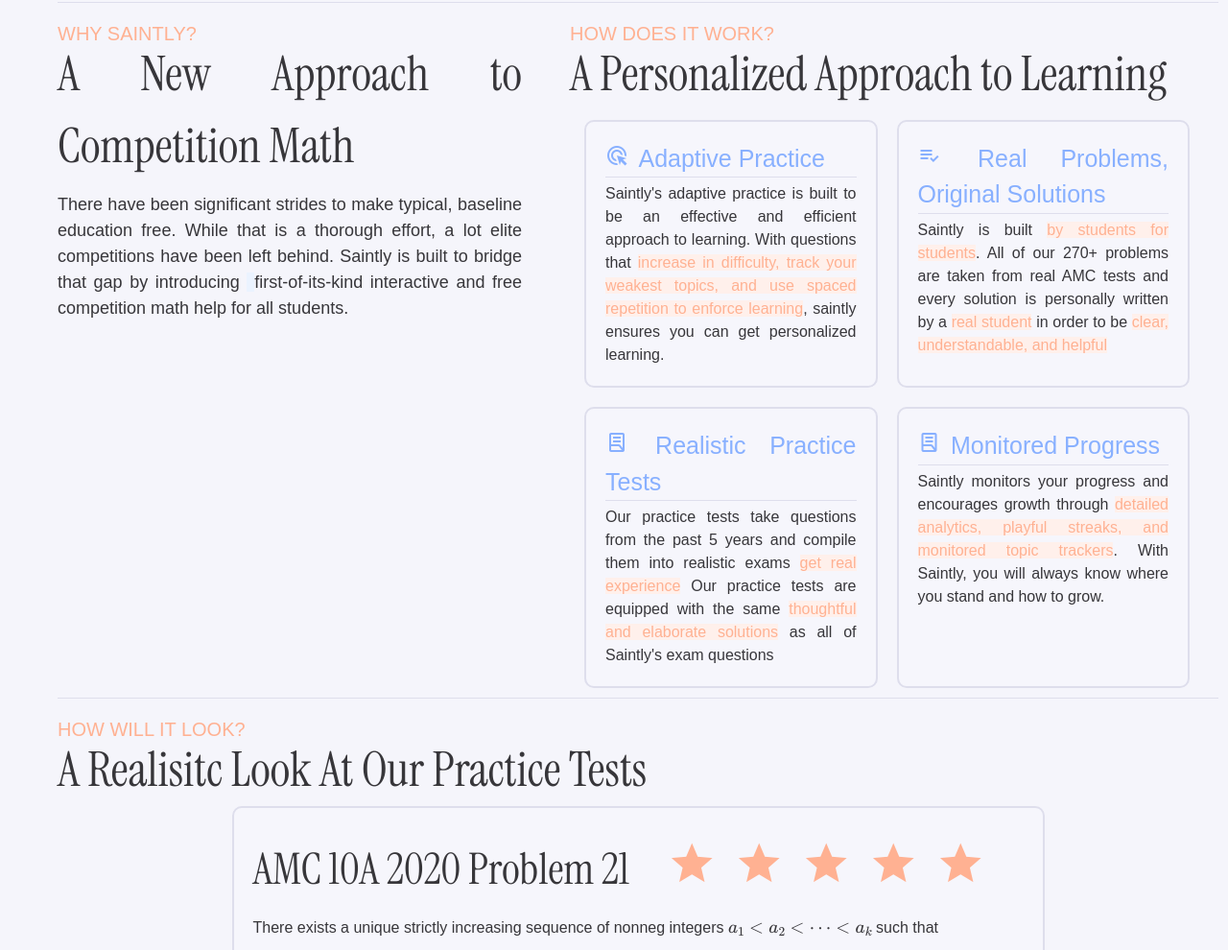
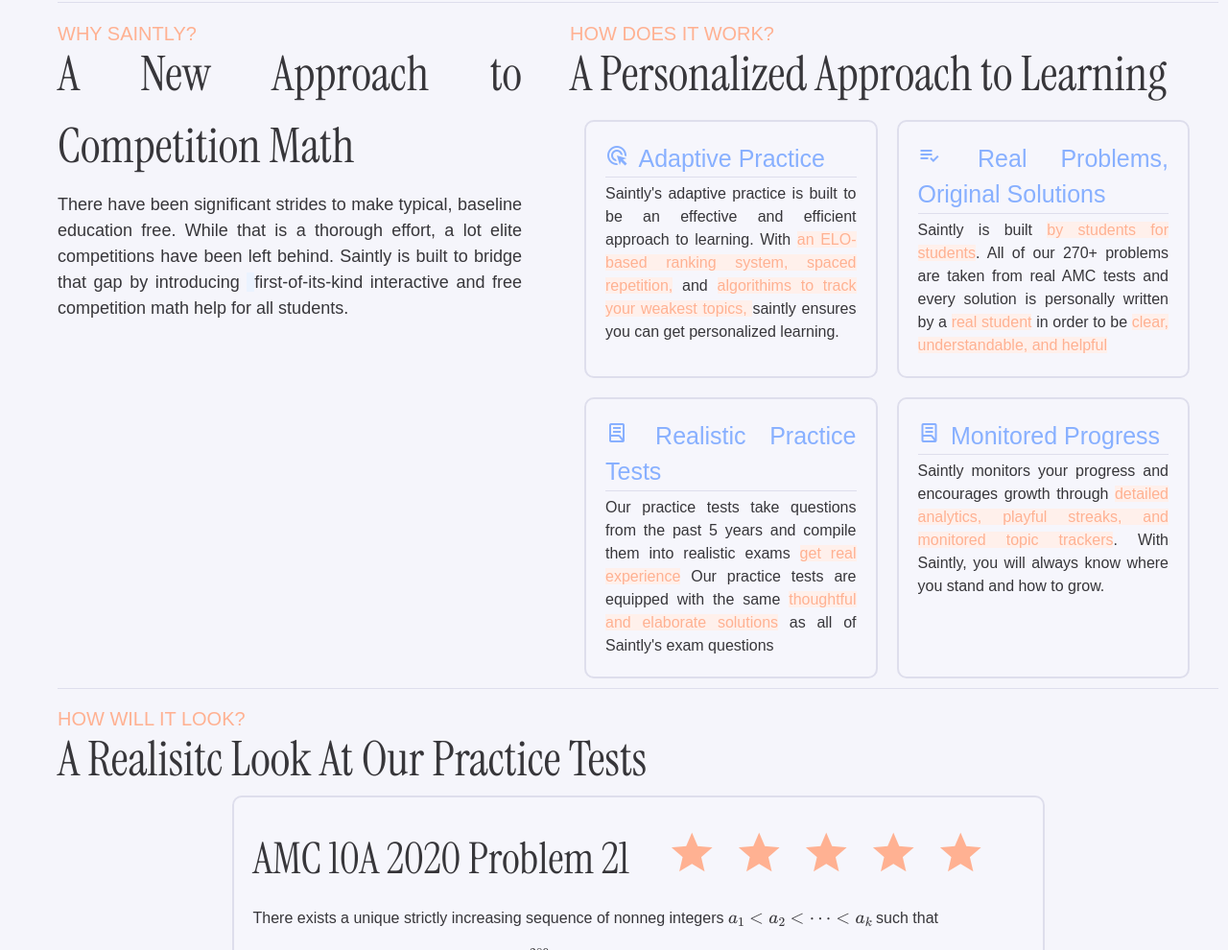
Before and after one commit to adalynn-le/Saintly, a plain HTML site: page index.html in a window 1280 px wide. Shown: the part 1012-2002 px from the top of the page at 96% size. Drawn offline with nearby package versions, Linux system fonts and the light colour scheme; a web font is replaced by a local one.

Commit message:
Add files via upload

```diff
--- a/index.html
+++ b/index.html
@@ -168,8 +168,9 @@ stars
     <span class="howworkcardtitle">Adaptive Practice</span>
     </div>
     <hr class="hrcard">
-    <div class= "howworkcardtext">Saintly's adaptive practice is built to be an effective and efficient approach to learning. With questions
-      that <mark class="orange">increase in difficulty, track your weakest topics, and use spaced repetition to enforce learning</mark>, saintly ensures
+    <div class= "howworkcardtext">Saintly's adaptive practice is built to be an effective and efficient approach to learning. With <mark class="orange"> an ELO-based ranking system, spaced repetition,</mark> and <mark class="orange">algorithims to track your
+      weakest topics,
+    </mark> saintly ensures
     you can get personalized learning.</div>
   </span>
   <span class="howworkcard">
```
